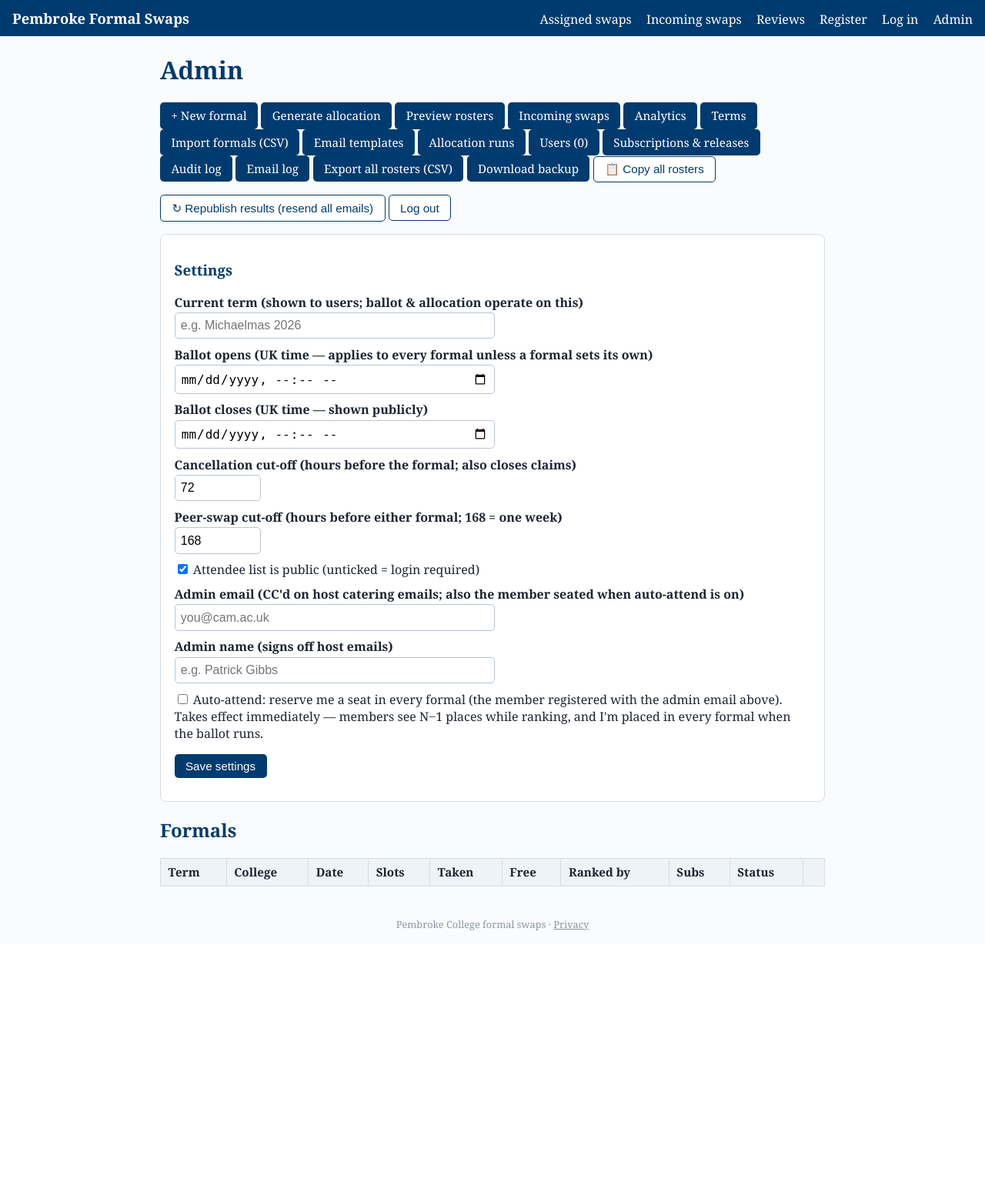
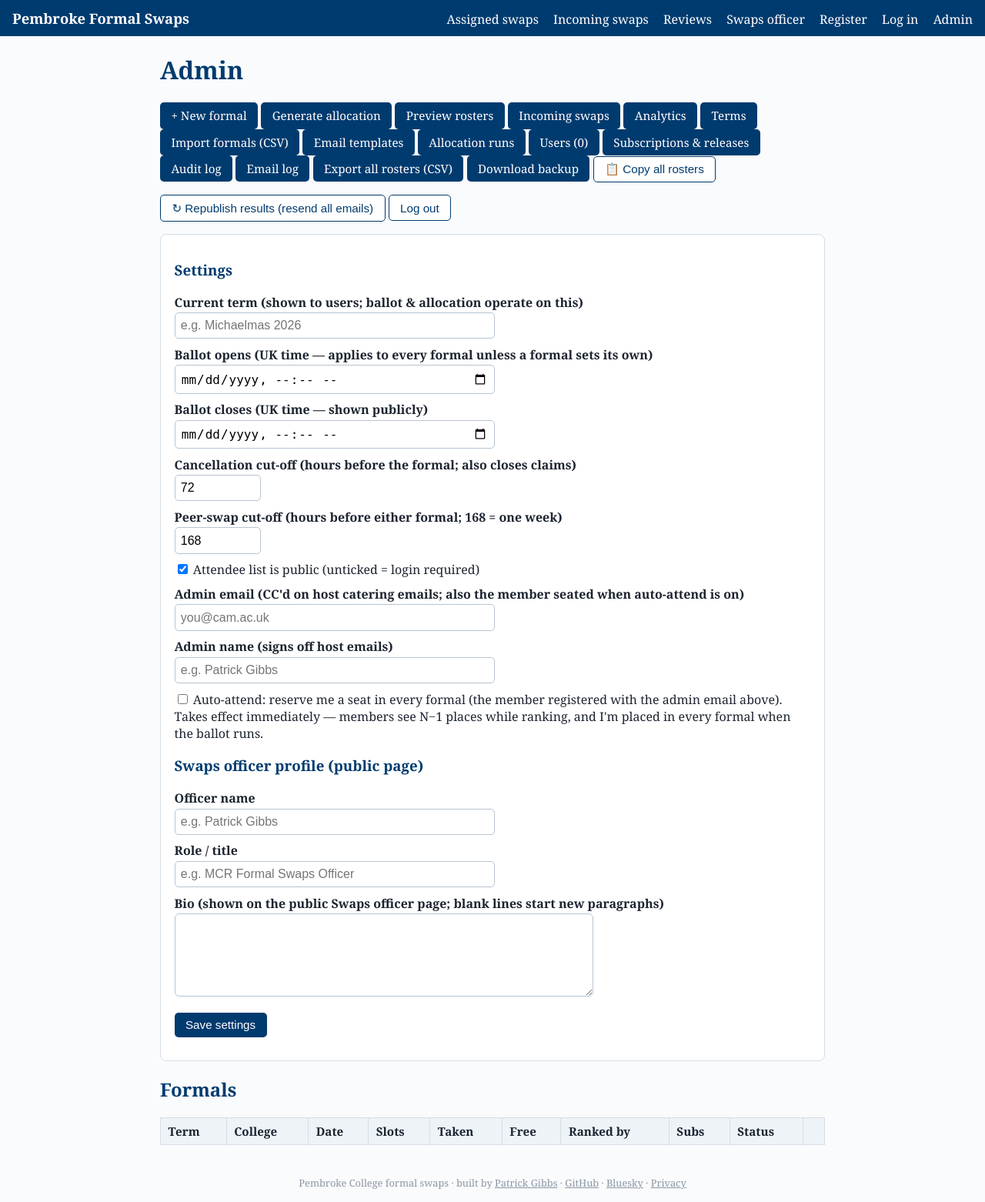
Before and after one commit to Patrick-Gibbs/pembroke-formal-swaps, a Flask app: page /admin/ in a window 1280 px wide. Shown: the whole page at 77% size. Before the commit the page ends 1210 px from the top, so only its background shows below. Run offline with Flask 3, Linux system fonts and the light colour scheme; the visitor is signed in with stand-in values (Sample User, id 1); data comes from the database, SQL or seed files in the repository; data that the repository does not hold is empty; parts of the project's set-up code (start-up, migrations or seed data) failed here and were passed over.

Commit message:
Footer credit + GitHub/Bluesky links; new public Swaps officer page (/officer) with admin-editable name, role and bio

```diff
--- a/swaps/templates/admin/dashboard.html
+++ b/swaps/templates/admin/dashboard.html
@@ -75,6 +75,13 @@
       formal (the member registered with the admin email above). Takes effect
       immediately — members see N−1 places while ranking, and I'm placed in every
       formal when the ballot runs.</label>
+    <h3>Swaps officer profile (public page)</h3>
+    <label>Officer name</label>
+    <input type="text" name="officer_name" value="{{ officer_name }}" placeholder="e.g. Patrick Gibbs">
+    <label>Role / title</label>
+    <input type="text" name="officer_role" value="{{ officer_role }}" placeholder="e.g. MCR Formal Swaps Officer">
+    <label>Bio (shown on the public Swaps officer page; blank lines start new paragraphs)</label>
+    <textarea name="officer_bio" rows="6" style="width:100%;max-width:34rem;padding:.5rem;border:1px solid #b8c4d0;border-radius:6px">{{ officer_bio }}</textarea>
     <p><button>Save settings</button></p>
   </form>
 </div>
--- a/swaps/templates/base.html
+++ b/swaps/templates/base.html
@@ -80,6 +80,7 @@ async function copyTable(id, btn) {
   <a href="/attendees">Assigned swaps</a>
   <a href="/incoming">Incoming swaps</a>
   <a href="/reviews">Reviews</a>
+  <a href="/officer">Swaps officer</a>
   {% if user %}
     <a href="/rank">My ranking</a>
     <a href="/ballot/">Ballot groups</a>
@@ -101,7 +102,11 @@ async function copyTable(id, btn) {
 {% endwith %}
 {% block content %}{% endblock %}
 </main>
-<footer>Pembroke College formal swaps &middot; <a href="/privacy" style="color:inherit">Privacy</a></footer>
+<footer>Pembroke College formal swaps &middot;
+  built by <a href="/officer" style="color:inherit">Patrick Gibbs</a> &middot;
+  <a href="https://github.com/Patrick-Gibbs" style="color:inherit" rel="noopener" target="_blank">GitHub</a> &middot;
+  <a href="https://bsky.app/profile/patrickgibbs.bsky.social" style="color:inherit" rel="noopener" target="_blank">Bluesky</a> &middot;
+  <a href="/privacy" style="color:inherit">Privacy</a></footer>
 
 {% if chatbot_enabled %}
 <button id="chat-fab" aria-label="Ask about formals"
--- a/swaps/views/admin.py
+++ b/swaps/views/admin.py
@@ -83,6 +83,9 @@ def dashboard():
                            swap_cutoff=get_setting(db, "swap_cutoff_hours", "168"),
                            admin_email=get_setting(db, "admin_email", ""),
                            admin_name=get_setting(db, "admin_name", ""),
+                           officer_name=get_setting(db, "officer_name", ""),
+                           officer_role=get_setting(db, "officer_role", ""),
+                           officer_bio=get_setting(db, "officer_bio", ""),
                            admin_auto_attend=get_setting(db, "admin_auto_attend", "0") == "1",
                            list_public=get_setting(db, "attendee_list_public") == "1")
 
@@ -113,6 +116,9 @@ def settings():
     set_setting(db, "swap_cutoff_hours", str(swap_cut))
     set_setting(db, "admin_email", request.form.get("admin_email", "").strip()[:200])
     set_setting(db, "admin_name", request.form.get("admin_name", "").strip()[:120])
+    set_setting(db, "officer_name", request.form.get("officer_name", "").strip()[:120])
+    set_setting(db, "officer_role", request.form.get("officer_role", "").strip()[:120])
+    set_setting(db, "officer_bio", request.form.get("officer_bio", "").strip()[:4000])
     auto = "1" if request.form.get("admin_auto_attend") else "0"
     set_setting(db, "admin_auto_attend", auto)
     audit(db, "admin", "settings", f"term={term} window={t_open}..{t_close} "
--- a/swaps/views/main.py
+++ b/swaps/views/main.py
@@ -396,6 +396,16 @@ def app_icon(size):
         _ICON_CACHE[size] = buf.getvalue()
     return Response(_ICON_CACHE[size], mimetype="image/png",
                     headers={"Cache-Control": "public, max-age=86400"})
+
+
+@bp.route("/officer")
+def officer():
+    db = get_db()
+    return render_template(
+        "officer.html",
+        name=get_setting(db, "officer_name", "") or get_setting(db, "admin_name", ""),
+        role=get_setting(db, "officer_role", ""),
+        bio=get_setting(db, "officer_bio", ""))
 
 
 @bp.route("/privacy")
```
Also changed, not shown: swaps/templates/officer.html (added, +18 -0 lines).
